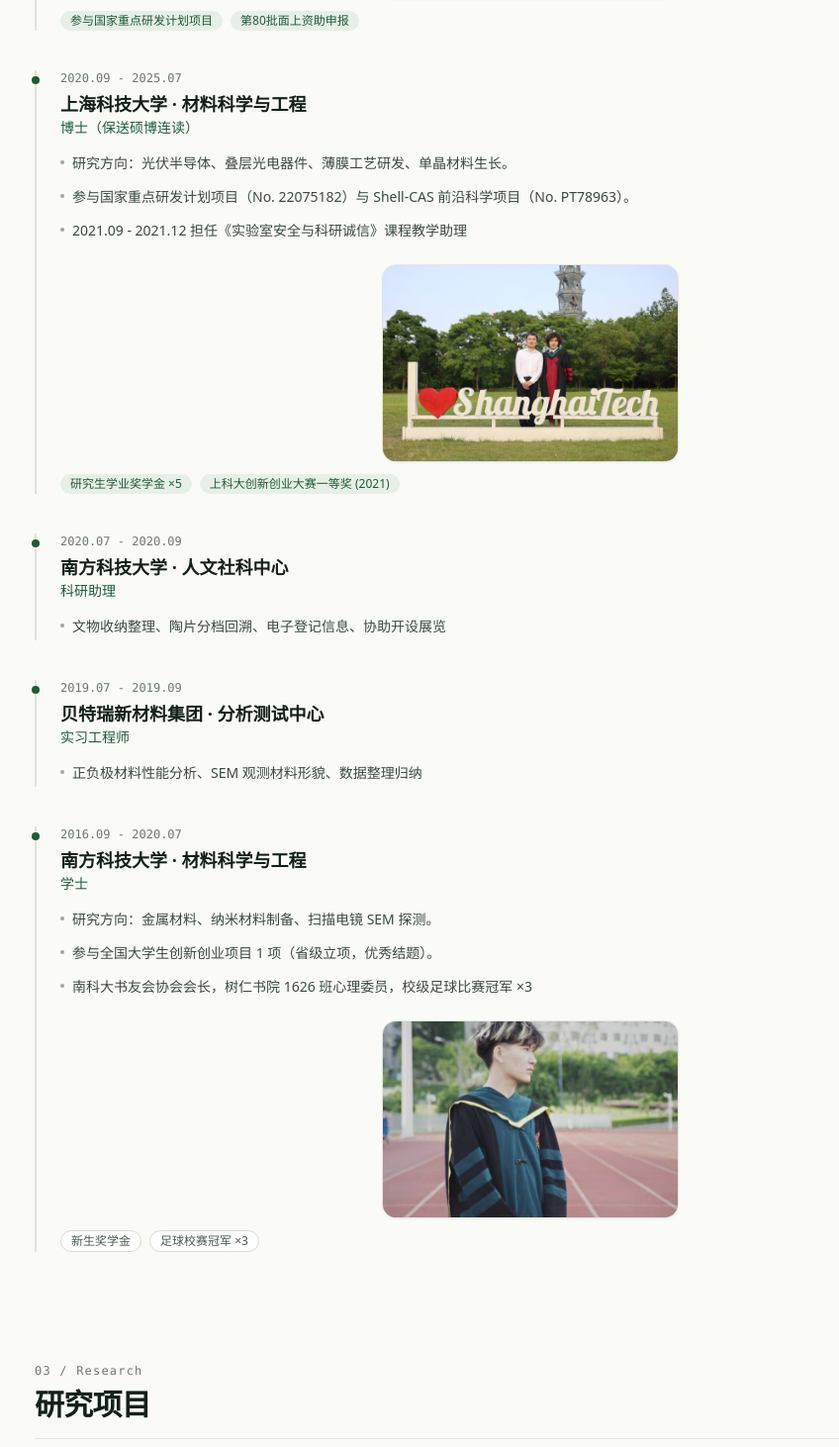
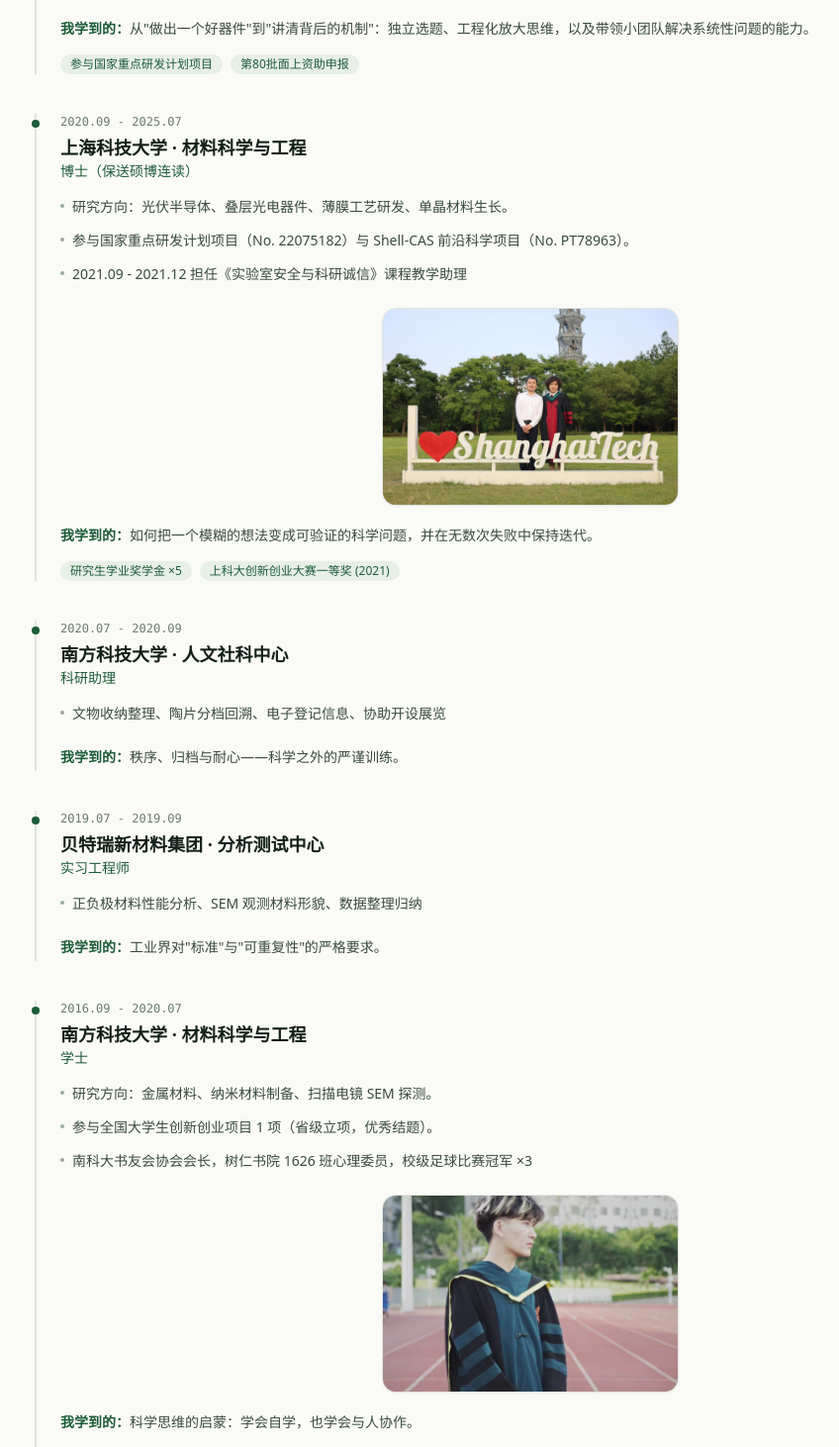
Before and after one commit to Miaodh1998/Miaodh1998.github.io, a React (Vite) app: page / in a window 1280 px wide. Shown: the part 2285-3747 px from the top of the page at 99% size, without its empty margins (117-965 px from the left). Built offline with nearby package versions, Linux system fonts and the light colour scheme.

Commit message:
add 'what I learned' sub-item to each experience entry

```diff
--- a/src/sections/Experience.tsx
+++ b/src/sections/Experience.tsx
@@ -8,6 +8,7 @@ type Entry = {
   org: string
   role: string
   points: string[]
+  learn?: string
   img?: string
   badges?: { text: string; accent?: boolean }[]
 }
@@ -22,6 +23,7 @@ const entries: Entry[] = [
       '作为课题组核心成员参与国家光伏科学与技术重点实验室大型真空镀膜系统（磁控溅射、原子层沉积、气相沉积等）的安装、调试、运行与维护。',
       '作为实验室安全员，系统性排查实验室安全风险，建立二级单位实验室安全分级系统',
     ],
+    learn: '从"做出一个好器件"到"讲清背后的机制"：独立选题、工程化放大思维，以及带领小团队解决系统性问题的能力。',
     img: imgGroup,
     badges: [{ text: '参与国家重点研发计划项目', accent: true }, { text: '第80批面上资助申报', accent: true }],
   },
@@ -34,6 +36,7 @@ const entries: Entry[] = [
       '参与国家重点研发计划项目（No. 22075182）与 Shell-CAS 前沿科学项目（No. PT78963）。',
       '2021.09 - 2021.12 担任《实验室安全与科研诚信》课程教学助理',
     ],
+    learn: '如何把一个模糊的想法变成可验证的科学问题，并在无数次失败中保持迭代。',
     img: imgPhd,
     badges: [
       { text: '研究生学业奖学金 ×5', accent: true },
@@ -45,12 +48,14 @@ const entries: Entry[] = [
     org: '南方科技大学 · 人文社科中心',
     role: '科研助理',
     points: ['文物收纳整理、陶片分档回溯、电子登记信息、协助开设展览'],
+    learn: '秩序、归档与耐心——科学之外的严谨训练。',
   },
   {
     period: '2019.07 - 2019.09',
     org: '贝特瑞新材料集团 · 分析测试中心',
     role: '实习工程师',
     points: ['正负极材料性能分析、SEM 观测材料形貌、数据整理归纳'],
+    learn: '工业界对"标准"与"可重复性"的严格要求。',
   },
   {
     period: '2016.09 - 2020.07',
@@ -61,6 +66,7 @@ const entries: Entry[] = [
       '参与全国大学生创新创业项目 1 项（省级立项，优秀结题）。',
       '南科大书友会协会会长，树仁书院 1626 班心理委员，校级足球比赛冠军 ×3',
     ],
+    learn: '科学思维的启蒙：学会自学，也学会与人协作。',
     img: imgBachelor,
     badges: [{ text: '新生奖学金' }, { text: '足球校赛冠军 ×3' }],
   },
@@ -92,6 +98,12 @@ export default function Experience() {
                 className="mx-auto mt-5 aspect-[3/2] w-[68%] max-w-[300px] rounded-xl border border-[#e3e6e0] object-cover shadow-sm"
               />
             )}
+            {e.learn && (
+              <p className="mt-4 text-sm leading-7 text-[#3a4a40]">
+                <span className="font-semibold text-[#1d5c38]">我学到的：</span>
+                {e.learn}
+              </p>
+            )}
             {e.badges && (
               <div className="mt-3 flex flex-wrap gap-2">
                 {e.badges.map((b) =>
--- a/src/sections/en/ExperienceEn.tsx
+++ b/src/sections/en/ExperienceEn.tsx
@@ -8,6 +8,7 @@ type Entry = {
   org: string
   role: string
   points: string[]
+  learn?: string
   img?: string
   badges?: { text: string; accent?: boolean }[]
 }
@@ -22,6 +23,7 @@ const entries: Entry[] = [
       'Core member of the group at the State Key Laboratory of Photovoltaic Science and Technology: installation, commissioning, operation, and maintenance of large vacuum coating systems (magnetron sputtering, ALD, and vapor deposition).',
       'Laboratory safety officer: systematic risk inspection and a tiered laboratory-safety system established for the secondary unit',
     ],
+    learn: 'From making a good device to explaining the mechanism behind it — independent research design, engineering scale-up thinking, and leading small teams on systematic problems.',
     img: imgGroup,
     badges: [
       { text: 'National Key R&D Program participant', accent: true },
@@ -37,6 +39,7 @@ const entries: Entry[] = [
       'Participated in a State Key Research Project of the Ministry of Science and Technology (No. 22075182) and the Shell–CAS Frontier Sciences Program (No. PT78963).',
       'Teaching assistant for Laboratory Safety and Research Integrity (2021.09 - 2021.12)',
     ],
+    learn: 'Turning a vague idea into a testable scientific question — and iterating through countless failures.',
     img: imgPhd,
     badges: [
       { text: 'Graduate Academic Scholarship ×5', accent: true },
@@ -48,12 +51,14 @@ const entries: Entry[] = [
     org: 'SUSTech · Center for Social Sciences',
     role: 'Research Assistant',
     points: ['Artifact archiving, pottery shard cataloging and dating, digital registration, and exhibition support'],
+    learn: 'Order, documentation, and patience — rigor training beyond science.',
   },
   {
     period: '2019.07 - 2019.09',
     org: 'BTR New Material Group · Analysis & Testing Center',
     role: 'Intern Engineer',
     points: ['Performance analysis of cathode/anode materials, SEM imaging, and data curation'],
+    learn: "The industry's strict standards for quality and reproducibility.",
   },
   {
     period: '2016.09 - 2020.07',
@@ -64,6 +69,7 @@ const entries: Entry[] = [
       'Completed a National Undergraduate Innovation & Entrepreneurship project (provincial funding, concluded with excellence).',
       'President of the SUSTech Book Club; peer counselor of Class 1626, Shuren College; 3× university football champion',
     ],
+    learn: 'The beginning of scientific thinking — learning how to learn, and how to work with people.',
     img: imgBachelor,
     badges: [{ text: 'Freshman Scholarship' }, { text: '3× Football Champion' }],
   },
@@ -95,6 +101,12 @@ export default function ExperienceEn() {
                 className="mx-auto mt-5 aspect-[3/2] w-2/3 max-w-[300px] rounded-xl border border-[#e3e6e0] object-cover shadow-sm"
               />
             )}
+            {e.learn && (
+              <p className="mt-4 text-sm leading-7 text-[#3a4a40]">
+                <span className="font-semibold text-[#1d5c38]">What I learned: </span>
+                {e.learn}
+              </p>
+            )}
             {e.badges && (
               <div className="mt-3 flex flex-wrap gap-2">
                 {e.badges.map((b) =>
```
